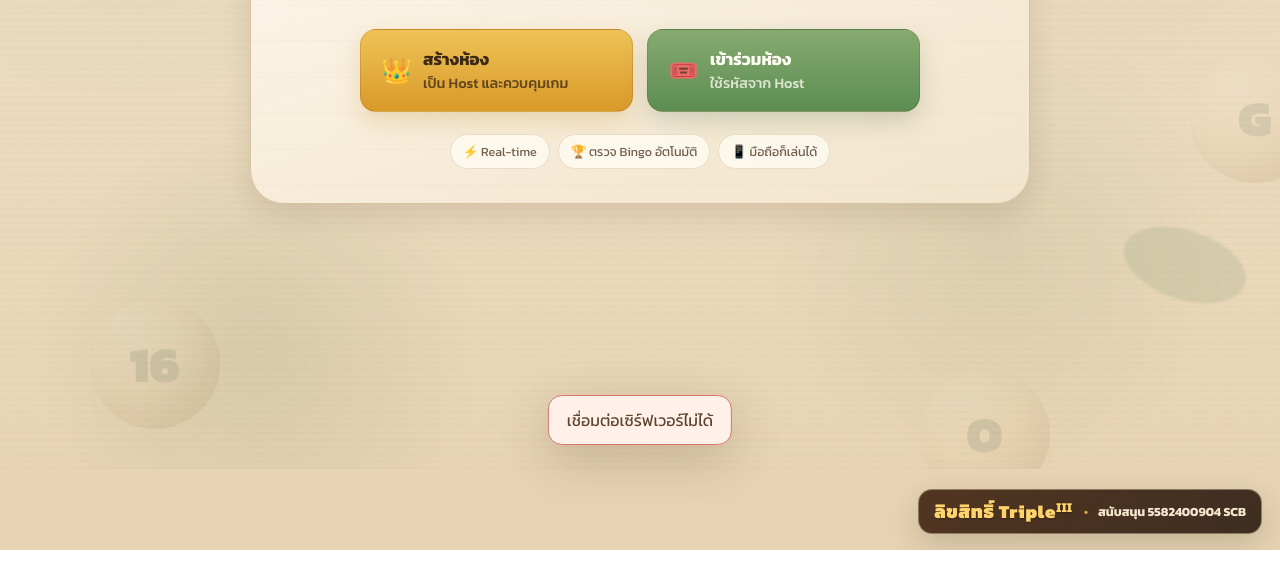
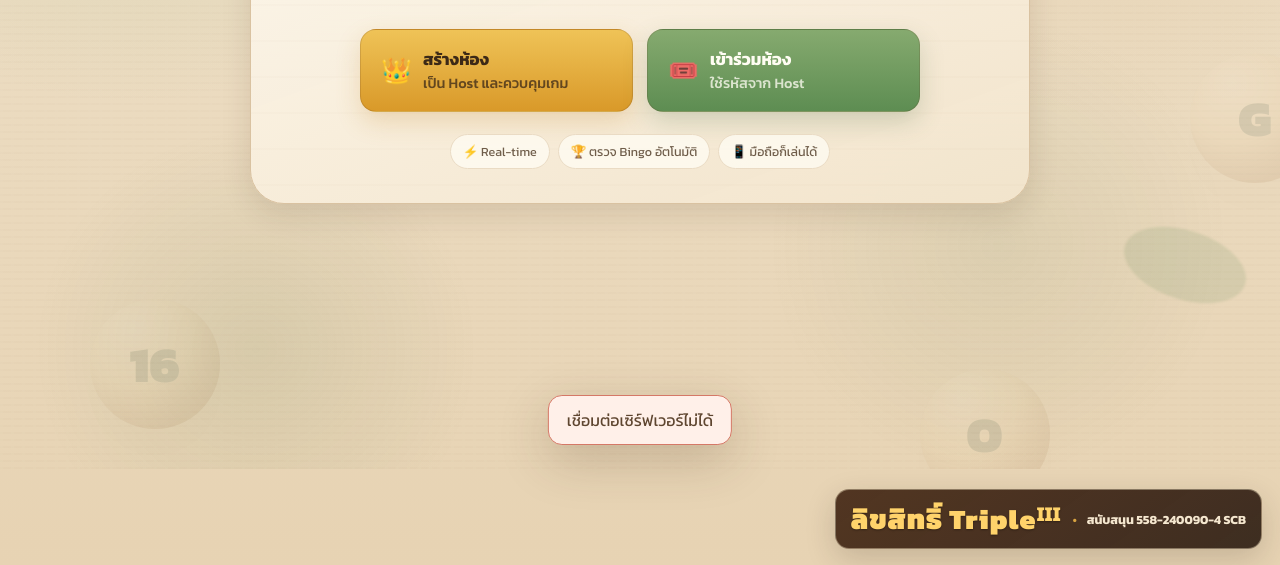
Before and after one commit to supertestapi1-ai/bingoonline, a website: page bingo_final/public/index.html in a window 1280 px wide. Shown: the part 331-896 px from the top of the page. Drawn offline with nearby package versions, Linux system fonts and the light colour scheme; no server answers.

Commit message:
Add files via upload

```diff
--- a/bingo_final/public/css/style.css
+++ b/bingo_final/public/css/style.css
@@ -133,7 +133,7 @@ input:focus{border-color:#8aa46e;box-shadow:0 0 0 3px rgba(92,126,71,.14)}
 
 /* v18 UI polish: centered main lobby actions + fixed credit */
 .site-credit{position:static;z-index:1;display:flex;flex-direction:row;align-items:center;justify-content:center;gap:12px;width:max-content;max-width:calc(100% - 36px);margin:20px 18px 16px auto;padding:8px 15px;border:1px solid rgba(255,241,204,.38);border-radius:14px;background:linear-gradient(145deg,rgba(72,43,24,.94),rgba(47,31,20,.92));box-shadow:0 10px 30px rgba(47,31,20,.18);color:#fff8e9;text-align:center;white-space:nowrap;pointer-events:none}
-.site-credit .credit-by{font-weight:1000;font-size:1.15rem;letter-spacing:.035em;color:#ffd36b;text-shadow:0 1px 2px rgba(0,0,0,.35)}
+.site-credit .credit-by{font-weight:1000;font-size:1.75rem;letter-spacing:.035em;color:#ffd36b;text-shadow:0 1px 2px rgba(0,0,0,.35)}
 .site-credit .credit-support{font-size:.78rem;font-weight:700;color:#f5e7cf}
 .site-credit .credit-support::before{content:'•';margin-right:10px;color:#d9a441}
-@media(max-width:720px){.lobby-actions{grid-template-columns:minmax(180px,300px);gap:10px}.site-credit{width:max-content;max-width:calc(100% - 14px);margin:16px 7px 12px auto;padding:6px 9px;gap:8px}.site-credit .credit-by{font-size:.92rem}.site-credit .credit-support{font-size:.64rem}.site-credit .credit-support::before{margin-right:6px}}
+@media(max-width:720px){.lobby-actions{grid-template-columns:minmax(180px,300px);gap:10px}.site-credit{width:max-content;max-width:calc(100% - 14px);margin:16px 7px 12px auto;padding:6px 9px;gap:8px}.site-credit .credit-by{font-size:1.25rem}.site-credit .credit-support{font-size:.64rem}.site-credit .credit-support::before{margin-right:6px}}
--- a/bingo_final/public/index.html
+++ b/bingo_final/public/index.html
@@ -95,6 +95,6 @@
 <div id="modal-bingo" class="modal hidden"><div class="modal-box bingo-box"><button class="modal-x" id="btn-close-bingo">×</button><div class="confetti">✦ ✧ ✦ ✧ ✦</div><div class="bingo-word">BINGO!</div><div id="bingo-names"></div><button class="btn btn-primary btn-lg" id="btn-close-bingo-2">สุดยอด! 🎉</button></div></div>
 
 <section id="screen-results" class="screen"><div class="form-shell results-box"><div class="results-room-badge">🎱 รหัสห้อง <b id="results-room-code">BGO-0000</b></div><div class="brand-sub">GAME OVER</div><h2>🏆 ผลการแข่งขัน</h2><div id="results-list" class="results-list"></div><div id="play-again-options" class="hidden"><p class="hint center">เลือกสำหรับตัวคุณเองได้เลย</p><div class="play-again-choice"><button class="btn btn-primary btn-lg" id="btn-new-card">🎟️ รับบัตรใหม่</button><button class="btn btn-secondary btn-lg" id="btn-reuse-card">♻️ ใช้บัตรเดิม</button></div><div id="play-again-status" class="selection-status">ยังไม่ได้เลือกสำหรับรอบถัดไป</div></div><div id="host-next-round-box" class="hidden"><div id="host-next-round-status" class="selection-status">⏳ รอผู้เล่นเลือกบัตรรอบใหม่…</div><div id="host-next-round-players" class="next-round-players"></div><button class="btn btn-success btn-xl" id="btn-host-next-round" disabled>🎮 เริ่มรอบใหม่</button></div><p id="results-wait-hint" class="hint center">กำลังรอผู้เล่นคนอื่นเลือกบัตร…</p><div class="results-actions"><button class="btn btn-exit" id="btn-leave-results">🚪 ออกจากห้อง</button></div></div></section>
-<div class="site-credit" aria-label="ลิขสิทธิ์และการสนับสนุน"><span class="credit-by">ลิขสิทธิ์ Tripleᴵᴵᴵ</span><span class="credit-support">สนับสนุน 5582400904 SCB</span></div>
+<div class="site-credit" aria-label="ลิขสิทธิ์และการสนับสนุน"><span class="credit-by">ลิขสิทธิ์ Tripleᴵᴵᴵ</span><span class="credit-support">สนับสนุน 558-240090-4 SCB</span></div>
 <script src="/socket.io/socket.io.js"></script><script src="/js/app.js?v=20"></script>
 </body></html>
```
